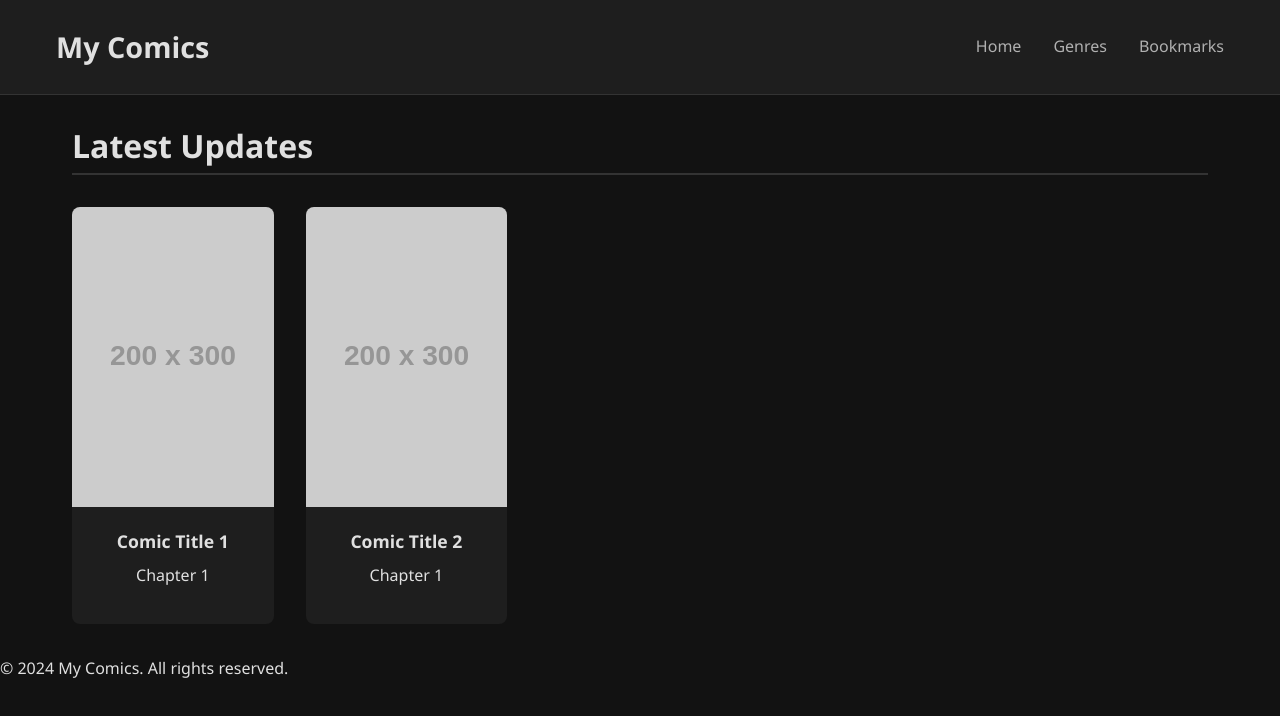
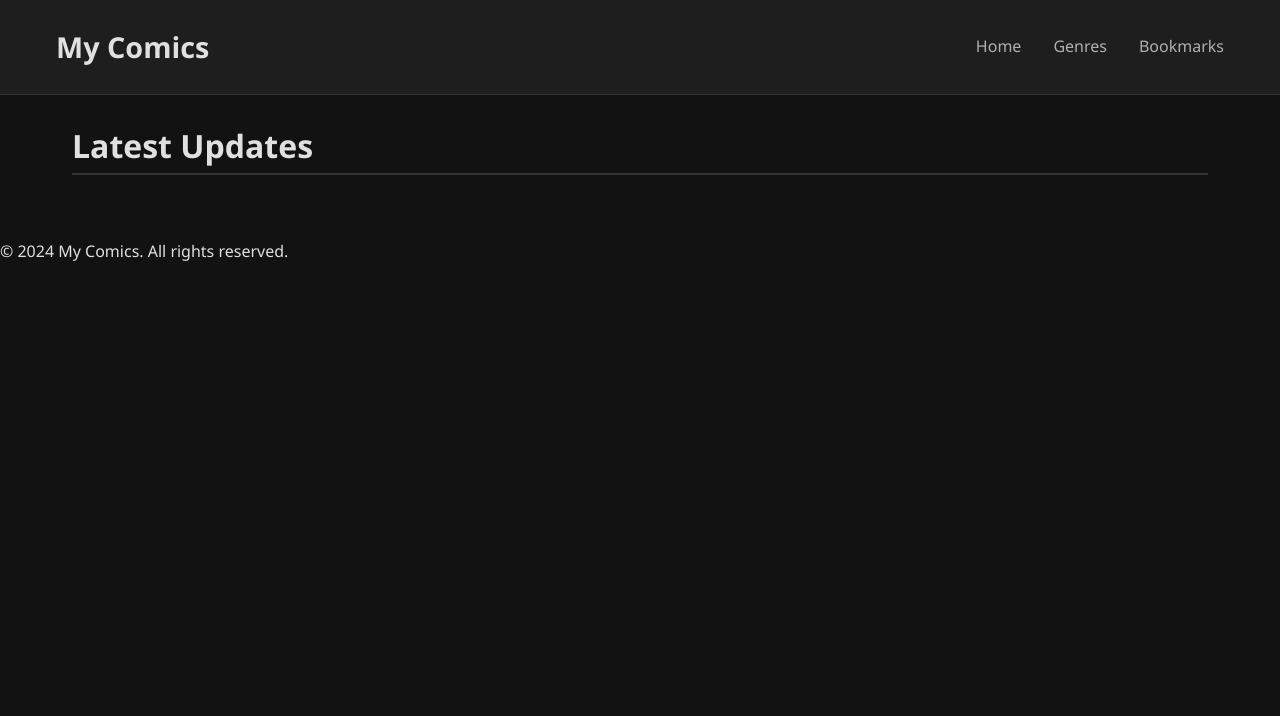
Before and after one commit to Darks-3-d/comic-website-repo, a plain HTML site: page index.html in a window 1280 px wide. Drawn offline with Linux system fonts and the light colour scheme; placeholder pictures from the web are drawn by us.

Commit message:
Update index.html

```diff
--- a/index.html
+++ b/index.html
@@ -6,50 +6,6 @@
     <title>My Comics</title>
     <link rel="stylesheet" href="assets/css/bootstrap.min.css">
     <link rel="stylesheet" href="assets/css/main.css">
-    <style>
-        .main-container {
-            display: flex;
-            gap: 2rem;
-            padding: 2rem;
-            max-width: 1200px;
-            margin: 0 auto;
-        }
-        .comics-grid-container {
-            flex: 3;
-        }
-        .comics-grid {
-            display: grid;
-            grid-template-columns: repeat(auto-fill, minmax(200px, 1fr));
-            gap: 2rem;
-        }
-        .comic-card {
-            background-color: #1e1e1e;
-            border-radius: 8px;
-            overflow: hidden;
-            transition: transform 0.3s, box-shadow 0.3s;
-            text-decoration: none;
-            color: inherit;
-            display: block;
-        }
-        .comic-card:hover {
-            transform: translateY(-5px);
-            box-shadow: 0 8px 16px rgba(0,0,0,0.4);
-        }
-        .comic-card img {
-            width: 100%;
-            height: 300px;
-            object-fit: cover;
-        }
-        .comic-info {
-            padding: 1.2rem;
-            text-align: center;
-        }
-        .comic-title {
-            font-size: 1.1rem;
-            font-weight: 600;
-            margin: 0 0 0.5rem;
-        }
-    </style>
 </head>
 <body>
     <header class="header">
@@ -66,22 +22,7 @@
     <main class="main-container">
         <div class="comics-grid-container">
             <h2 class="section-title">Latest Updates</h2>
-            <div id="comics-grid" class="comics-grid">
-                <a href="comics.html" class="comic-card">
-                    <img src="https://via.placeholder.com/200x300" alt="Comic 1">
-                    <div class="comic-info">
-                        <p class="comic-title">Comic Title 1</p>
-                        <p class="comic-chapter">Chapter 1</p>
-                    </div>
-                </a>
-                <a href="comics.html" class="comic-card">
-                    <img src="https://via.placeholder.com/200x300" alt="Comic 2">
-                    <div class="comic-info">
-                        <p class="comic-title">Comic Title 2</p>
-                        <p class="comic-chapter">Chapter 1</p>
-                    </div>
-                </a>
-            </div>
+            <div id="comics-grid" class="comics-grid"></div>
         </div>
     </main>
 
@@ -90,5 +31,6 @@
     </footer>
 
     <script src="assets/js/jquery.min.js"></script>
+    <script src="assets/js/homepage.js"></script>
 </body>
 </html>
```
